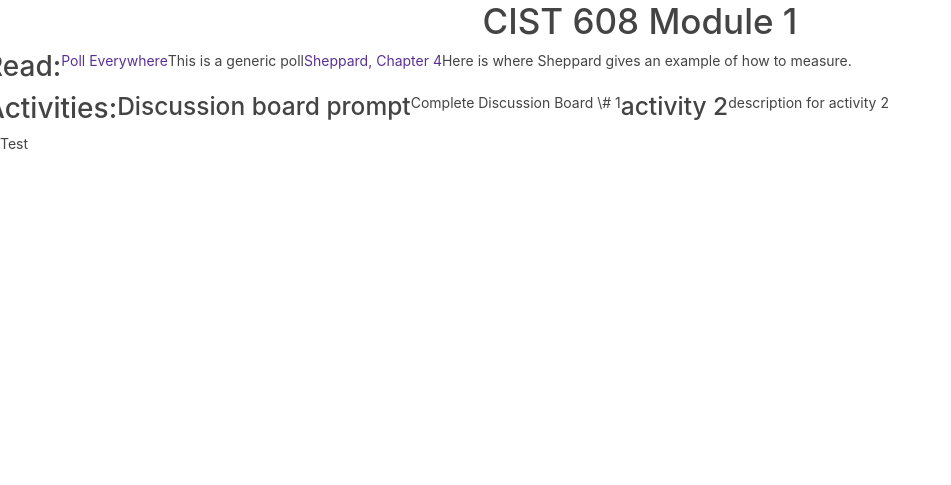
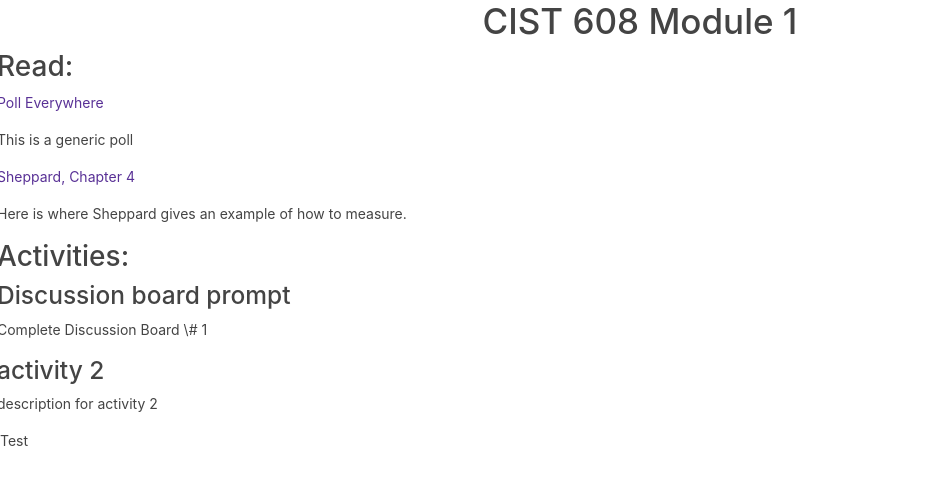
Before and after one commit to loganrath/libwtf, a Jekyll site: the page built from 608-module1.md, in a window 1280 px wide. Shown: the top 485 px of the page, without its empty margins (0-951 px from the left). Built offline with Jekyll 4.4.1, drawn with Linux system fonts in a browser that asks for light colours; nearby versions of some CDN libraries.

Commit message:
more boostrap

```diff
--- a/_layouts/yamlmodule.html
+++ b/_layouts/yamlmodule.html
@@ -2,7 +2,10 @@
 <head><meta http-equiv="Content-Type" content="text/html; charset=us-ascii">
 <meta name="viewport" content="width=device-width, minimum-scale=1.0, maximum-scale=1.0" />
 	<title>Module - {{ page. title }}</title>
-	<link rel="stylesheet" href="https://cdn.jsdelivr.net/npm/bootswatch@4.5.2/dist/pulse/bootstrap.min.css" />
+  <link rel="stylesheet" href="https://cdn.jsdelivr.net/npm/bootstrap@5.2.0/dist/css/bootstrap.min.css" integrity="sha384-gH2yIJqKdNHPEq0n4Mqa/HGKIhSkIHeL5AyhkYV8i59U5AR6csBvApHHNl/vI1Bx" crossorigin="anonymous">
+  <script src="https://cdn.jsdelivr.net/npm/bootstrap@5.2.0/dist/js/bootstrap.min.js" integrity="sha384-ODmDIVzN+pFdexxHEHFBQH3/9/vQ9uori45z4JjnFsRydbmQbmL5t1tQ0culUzyK" crossorigin="anonymous"></script>
+	<script src="https://cdn.jsdelivr.net/npm/bootstrap@5.2.0/dist/js/bootstrap.bundle.min.js" integrity="sha384-A3rJD856KowSb7dwlZdYEkO39Gagi7vIsF0jrRAoQmDKKtQBHUuLZ9AsSv4jD4Xa" crossorigin="anonymous"></script>
+  <link rel="stylesheet" href="https://cdn.jsdelivr.net/npm/bootswatch@4.5.2/dist/pulse/bootstrap.min.css" />
 </head>
 <body>
 <header>
```
